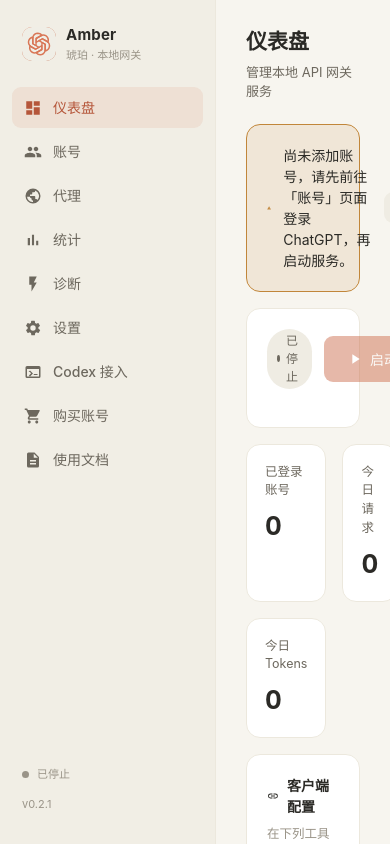
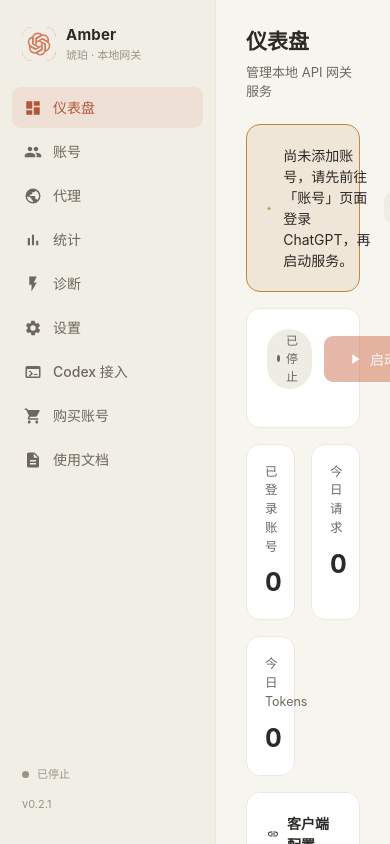
Before and after one commit to oyg123less/sub2api-desktop, a Vue app: page /#/dashboard in a window 390 px wide. Built offline with nearby package versions, Linux system fonts and the light colour scheme.

Commit message:
fix: prevent long error text from skewing account grid columns

```diff
--- a/src/styles/main.css
+++ b/src/styles/main.css
@@ -312,18 +312,18 @@
   gap: 16px;
 }
 .grid-2 {
-  grid-template-columns: repeat(2, 1fr);
+  grid-template-columns: repeat(2, minmax(0, 1fr));
 }
 .grid-3 {
-  grid-template-columns: repeat(3, 1fr);
+  grid-template-columns: repeat(3, minmax(0, 1fr));
 }
 .grid-4 {
-  grid-template-columns: repeat(4, 1fr);
+  grid-template-columns: repeat(4, minmax(0, 1fr));
 }
 @media (max-width: 900px) {
   .grid-3,
   .grid-4 {
-    grid-template-columns: repeat(2, 1fr);
+    grid-template-columns: repeat(2, minmax(0, 1fr));
   }
 }
 
--- a/src/views/Accounts.vue
+++ b/src/views/Accounts.vue
@@ -490,7 +490,7 @@
         <div
           v-if="a.status === 'refresh_failed'"
           class="text-sm"
-          style="color: var(--danger); margin-bottom: 10px"
+          style="color: var(--danger); margin-bottom: 10px; overflow-wrap: anywhere"
         >
           {{ a.status_reason || "" }}
         </div>
```
